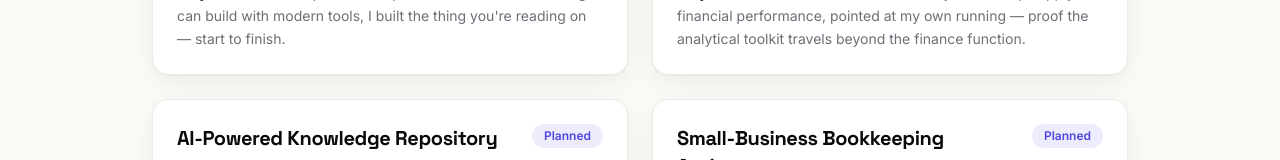
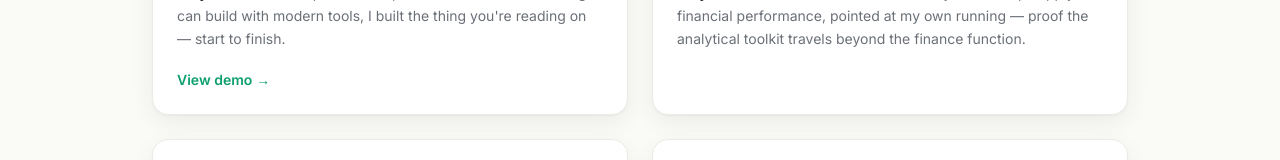
Before and after one commit to cal-wells/accountant-that-builds, a Next.js app: page /projects in a window 1280 px wide. Shown: the part 464-624 px from the top of the page. Built offline with nearby package versions, Linux system fonts and the light colour scheme; no server answers.

Commit message:
content: link portfolio project card to live site

```diff
--- a/data/projects.ts
+++ b/data/projects.ts
@@ -27,7 +27,7 @@ export const projects: Project[] = [
     what: "The site you're looking at now — designed and built from scratch with Next.js, TypeScript, and Claude Code, then deployed to Vercel.",
     why: "The proof is the product. Rather than claiming I can build with modern tools, I built the thing you're reading on — start to finish.",
     status: "Live",
-    // TODO(owner): after deploy, set demoUrl to the live URL (or detailUrl to the GitHub repo).
+    demoUrl: "https://accountant-that-builds.vercel.app/",
   },
   {
     slug: "running-performance-tracker",
```
